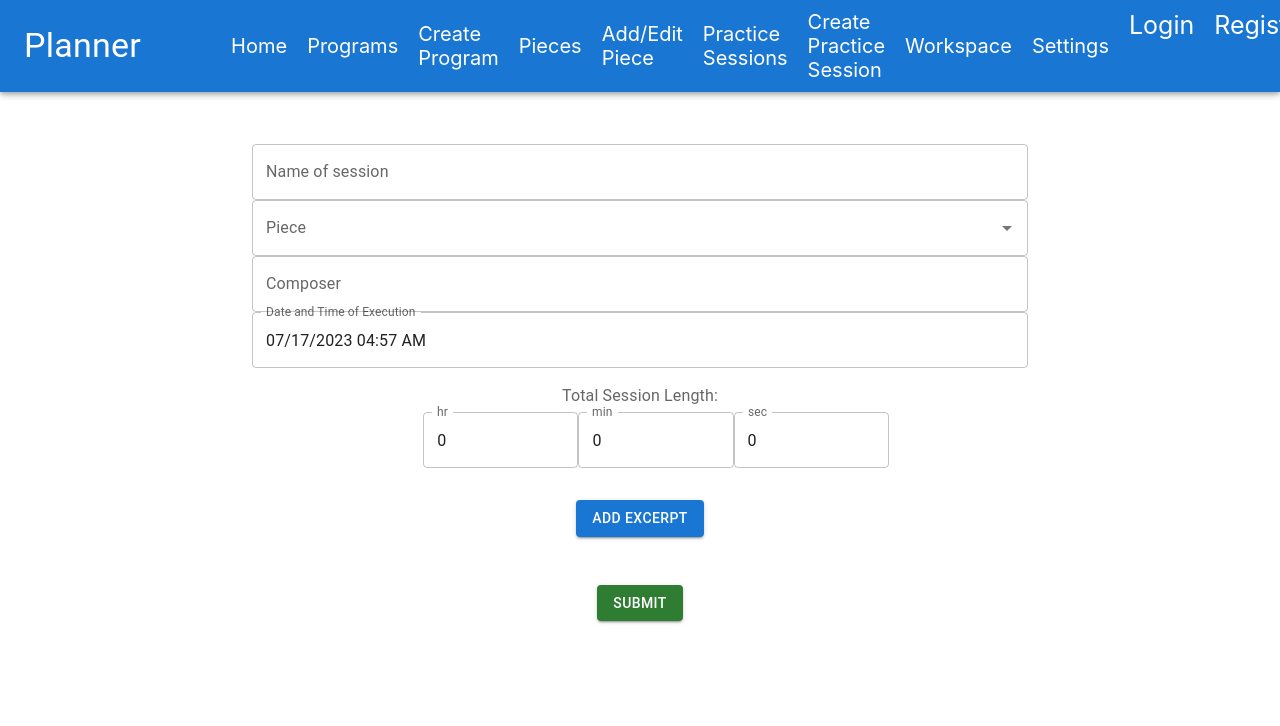
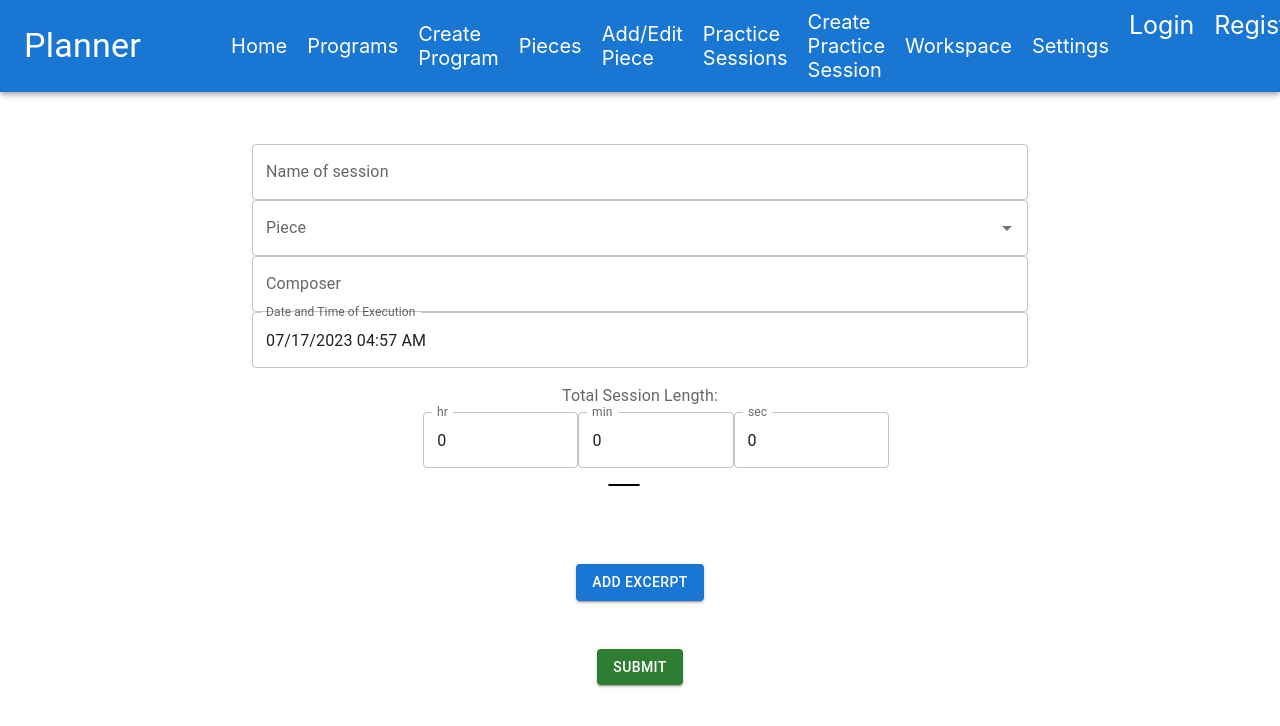
Before and after one commit to shoneriki/mern-practice, a React (Create React App) app in the folder client/: page /practiceSession/create in a window 1280 px wide. Shown: the top 726 px of the page. Built offline with nearby package versions, Linux system fonts and the light colour scheme.

Commit message:
able to create and edit practice session

```diff
--- a/client/src/components/practiceSession-components/PracticeSessionFormRHL.js
+++ b/client/src/components/practiceSession-components/PracticeSessionFormRHL.js
@@ -63,7 +63,7 @@ const TimeToSpendField = ({ control, excerptIndex, key }) => {
     >
       <InputLabel>Time to Spend:</InputLabel>
       <Grid container>
-        <Grid item xs={12} md={4}>
+        <Grid item xs={12} sm={4}>
           <TextField
             {...hoursInputProps}
             inputRef={hoursRef}
@@ -74,7 +74,7 @@ const TimeToSpendField = ({ control, excerptIndex, key }) => {
             helperText={hoursError?.message}
           />
         </Grid>
-        <Grid item xs={12} md={4}>
+        <Grid item xs={12} sm={4}>
           <TextField
             {...minutesInputProps}
             inputRef={minutesRef}
@@ -85,7 +85,7 @@ const TimeToSpendField = ({ control, excerptIndex, key }) => {
             helperText={minutesError?.message}
           />
         </Grid>
-        <Grid item xs={12} md={4}>
+        <Grid item xs={12} sm={4}>
           <TextField
             {...secondsInputProps}
             inputRef={secondsRef}
@@ -143,6 +143,14 @@ const TempoField = ({ control, excerptIndex, tempoIndex, removeTempo }) => {
           error={bpmInvalid}
           helperText={bpmError?.message}
         />
+        <Box
+          sx={{
+            width: "100%",
+            display: "flex",
+            justifyContent: "center",
+            margin: "1rem auto"
+          }}
+        >
           <Button
             variant="contained"
             color="error"
@@ -150,6 +158,7 @@ const TempoField = ({ control, excerptIndex, tempoIndex, removeTempo }) => {
           >
             Remove Tempo
           </Button>
+        </Box>
       </Grid>
     </>
   );
@@ -171,7 +180,7 @@ const ExcerptField = ({
   });
 
   return (
-    <Grid item xs={12} sm={4}>
+    <Grid item xs={12} md={4} centered>
         <Typography variant={"h6"} sx={{ textAlign: "center" }}>
           Excerpt {excerptIndex + 1}:
         </Typography>
@@ -212,6 +221,14 @@ const ExcerptField = ({
           )}
         />
         {tempoFields.map((tempoField, tempoIndex) => (
+          <Box
+            sx={{
+              display: "flex",
+              flexDirection: "column",
+              alignItems: "center",
+              justifyContent: "center",
+            }}
+          >
             <TempoField
               key={tempoField.id}
               control={control}
@@ -219,7 +236,16 @@ const ExcerptField = ({
               tempoIndex={tempoIndex}
               removeTempo={removeTempo}
             />
+          </Box>
         ))}
+        <Box
+          sx={{
+            width: "100%",
+            margin: "1rem auto",
+            display: "flex",
+            justifyContent: "center",
+          }}
+        >
           <Button
             type="button"
             variant="contained"
@@ -233,6 +259,7 @@ const ExcerptField = ({
           >
             Add a Tempo
           </Button>
+        </Box>
         <TimeToSpendField control={control} excerptIndex={excerptIndex} />
         <Box
           sx={{
@@ -412,7 +439,20 @@ export const PracticeSessionFormRHL = ({
             </Grid>
           </Grid>
         </Box>
-        <Grid container>
+        <Box
+          name="box-outside-grid-for-margin"
+          sx={{
+            margin: "2rem auto"
+          }}
+        >
+          <Grid
+            container
+            spacing={4} name="grid-outside-excerpts"
+            sx={{
+              border: "1px solid black",
+              borderRadius: "1rem",
+            }}
+          >
             {values.piece &&
               values.piece.excerpts &&
               values.piece.excerpts.map((excerpt, excerptIndex) => (
@@ -425,6 +465,8 @@ export const PracticeSessionFormRHL = ({
                 />
               ))}
           </Grid>
+
+        </Box>
 
 
         <Grid
--- a/client/src/pages/practiceSession-pages/practiceSession-create-edit.js
+++ b/client/src/pages/practiceSession-pages/practiceSession-create-edit.js
@@ -185,7 +185,7 @@ useEffect(() => {
 
 
   // submitting the practiceSession form; new or edited
-  const onSubmit= async (values, { setSubmitting }) => {
+  const onSubmit= async (values) => {
     console.log("entering the submit?");
     try {
       const practiceSessionData = {
@@ -238,8 +238,6 @@ useEffect(() => {
     } catch (error) {
       alert("I'm sorry, there's an error in submitting this form");
       console.log("error", error);
-    } finally {
-      setSubmitting(false);
     }
   }
 
```
Lines whose indentation alone changed are shown as unchanged.
